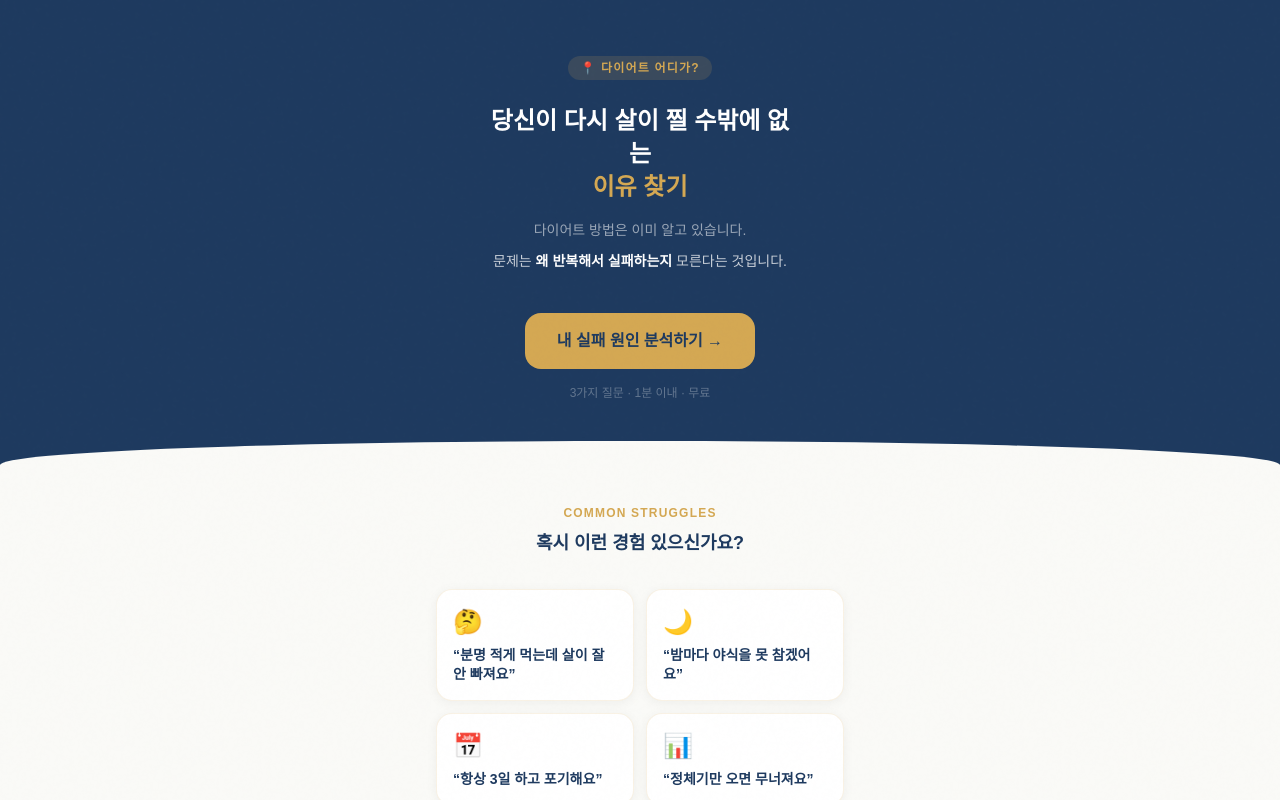
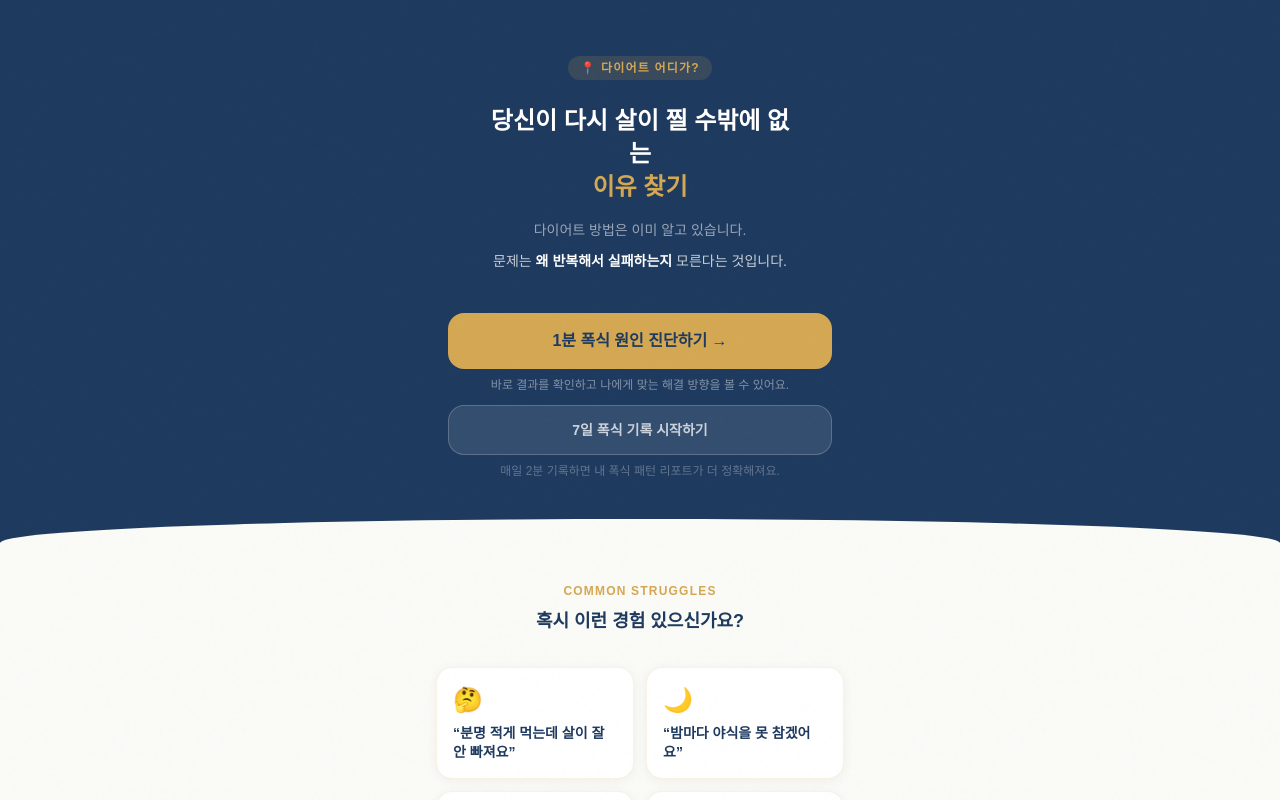
Before and after one commit to jhong9198-create/my--todo--app-1234, a Next.js app: page / in a window 1280 px wide. Shown: the top 800 px of the page. Built offline with nearby package versions, Linux system fonts and the light colour scheme.

Commit message:
feat: 메인 진입 흐름 개편 - 1분 진단 우선, 7일 기록 보조 CTA로 분리

```diff
--- a/src/app/binge-program/page.tsx
+++ b/src/app/binge-program/page.tsx
@@ -145,12 +145,12 @@ export default function BingeProgramPage() {
           >
             {state && completedDays.length > 0
               ? `DAY ${nextDay} 미션 이어하기 →`
-              : "DAY 1 시작하기 →"}
+              : "내 폭식 패턴 7일 기록하기 →"}
           </button>
         )}
 
-        <p className="text-center text-gray-400 text-xs pb-4">
-          매일 2분이면 충분합니다 · 무료 · 7일 프로그램
+        <p className="text-center text-gray-500 text-xs pb-4 leading-relaxed">
+          하루 2분만 기록하면, 어떤 감정과 시간대에<br />폭식이 반복되는지 볼 수 있어요.
         </p>
       </div>
     </main>
--- a/src/app/binge-program/result/page.tsx
+++ b/src/app/binge-program/result/page.tsx
@@ -335,24 +335,28 @@ export default function BingeProgramResultPage() {
 
         {/* CTA 버튼들 */}
         <div className="space-y-3 pt-2">
+          {/* 전문가 추천받기 — 가장 강조 */}
+          <div className="rounded-2xl overflow-hidden" style={{ background: "linear-gradient(135deg, #f97316, #e11d48)", boxShadow: "0 6px 24px rgba(249,115,22,0.35)" }}>
+            <button
+              onClick={() => {
+                void trackEvent({ eventName: "expert_recommendation_clicked" });
+                router.push("/businesses");
+              }}
+              className="w-full text-white py-5 font-black text-base"
+            >
+              <span className="block text-lg mb-0.5">🏥 전문가 추천받기</span>
+              <span className="block text-xs font-medium opacity-80">내 패턴에 맞는 전문가를 바로 연결해드려요</span>
+            </button>
+          </div>
           <button
             onClick={handleRestart}
-            className="w-full bg-white border-2 border-orange-400 text-orange-500 py-3 rounded-xl font-bold"
+            className="w-full bg-white border-2 border-orange-400 text-orange-500 py-3.5 rounded-xl font-bold"
           >
             🔄 다시 7일 시작하기
           </button>
           <button
-            onClick={() => {
-              trackEvent({ eventName: "expert_recommendation_clicked" });
-              router.push("/businesses");
-            }}
-            className="w-full bg-gradient-to-r from-orange-500 to-rose-500 text-white py-3 rounded-xl font-bold"
-          >
-            전문가 추천받기 →
-          </button>
-          <button
             onClick={() => router.push("/quiz")}
-            className="w-full bg-gray-100 text-gray-600 py-3 rounded-xl font-semibold text-sm"
+            className="w-full bg-gray-100 text-gray-500 py-3 rounded-xl font-semibold text-sm"
           >
             폭식 실패 원인 다시 진단하기
           </button>
--- a/src/app/page.tsx
+++ b/src/app/page.tsx
@@ -39,18 +39,31 @@ export default function HomePage() {
           문제는 <strong className="text-white">왜 반복해서 실패하는지</strong> 모른다는 것입니다.
         </p>
 
+        {/* Primary CTA */}
         <Link
           href="/quiz"
           onClick={() => void trackEvent({ eventName: "hero_cta_click" })}
           data-event="hero_cta"
-          className="inline-block px-8 py-4 rounded-2xl font-black text-base transition-transform hover:scale-[1.03]"
+          className="inline-block w-full max-w-sm px-8 py-4 rounded-2xl font-black text-base transition-transform hover:scale-[1.03] text-center"
           style={{ background: "var(--amber)", color: "var(--navy)" }}
         >
-          내 실패 원인 분석하기 →
+          1분 폭식 원인 진단하기 →
         </Link>
+        <p className="text-xs mt-2 max-w-xs" style={{ color: "rgba(255,255,255,0.45)" }}>
+          바로 결과를 확인하고 나에게 맞는 해결 방향을 볼 수 있어요.
+        </p>
 
-        <p className="text-xs mt-4" style={{ color: "rgba(255,255,255,0.3)" }}>
-          3가지 질문 · 1분 이내 · 무료
+        {/* Secondary CTA */}
+        <Link
+          href="/binge-program"
+          onClick={() => void trackEvent({ eventName: "hero_7day_cta_click" })}
+          className="inline-block w-full max-w-sm px-8 py-3.5 rounded-2xl font-bold text-sm transition-transform hover:scale-[1.02] text-center mt-3"
+          style={{ background: "rgba(255,255,255,0.1)", color: "rgba(255,255,255,0.75)", border: "1.5px solid rgba(255,255,255,0.2)" }}
+        >
+          7일 폭식 기록 시작하기
+        </Link>
+        <p className="text-xs mt-2 max-w-xs" style={{ color: "rgba(255,255,255,0.3)" }}>
+          매일 2분 기록하면 내 폭식 패턴 리포트가 더 정확해져요.
         </p>
 
         <div
--- a/src/app/result/page.tsx
+++ b/src/app/result/page.tsx
@@ -544,6 +544,23 @@ export default function ResultPage() {
           </>
         )}
 
+        {/* 7일 기록 유도 CTA */}
+        <div className="rounded-2xl p-6" style={{ background: "var(--navy)", boxShadow: "0 4px 20px rgba(30,58,95,0.18)" }}>
+          <p className="text-xs font-black tracking-widest mb-2" style={{ color: "var(--amber)" }}>더 정확한 리포트 받기</p>
+          <p className="font-black text-white text-base leading-snug mb-2">내 폭식 패턴 7일 기록하기</p>
+          <p className="text-xs leading-relaxed mb-5" style={{ color: "rgba(255,255,255,0.55)" }}>
+            하루 2분만 기록하면, 어떤 감정과 시간대에<br />폭식이 반복되는지 볼 수 있어요.
+          </p>
+          <Link
+            href="/binge-program"
+            onClick={() => void trackEvent({ eventName: "result_7day_program_click", resultType: info.label })}
+            className="block w-full text-center py-4 rounded-2xl font-black text-sm transition-all hover:scale-[1.02]"
+            style={{ background: "var(--amber)", color: "var(--navy)" }}
+          >
+            7일 기록으로 더 정확한 리포트 받기 →
+          </Link>
+        </div>
+
         <p className="text-xs text-gray-400 text-center leading-relaxed px-2 pb-2">
           본 결과는 생활습관 기반의 자기 점검 리포트입니다.
           의료적 진단을 대체하지 않으며, 개인에 따라 다를 수 있습니다.
```
